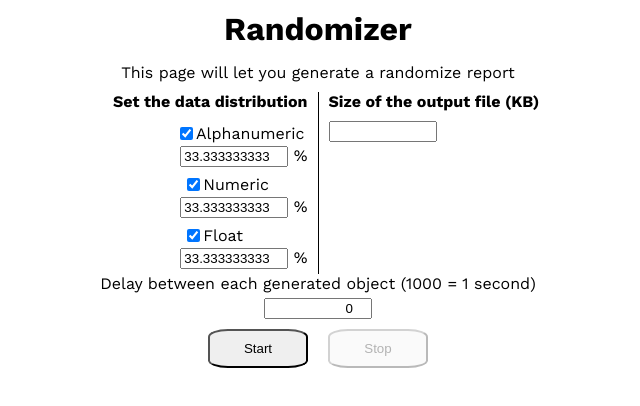
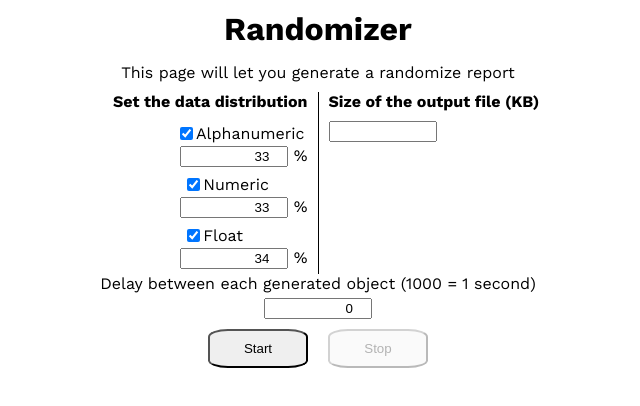
Before and after one commit to aziziaziz/IN_Randomizer, a Vue app in the folder randomizer/: page / in a window 1280 px wide. Shown: the top 406 px of the page, without its empty margins (322-962 px from the left). Built offline with nearby package versions, Linux system fonts and the light colour scheme.

Commit message:
Improve logic when the percentage changes

```diff
--- a/randomizer/src/pages/Randomizer.vue
+++ b/randomizer/src/pages/Randomizer.vue
@@ -151,8 +151,23 @@ export default {
       let checked = this.getCheckedIndex();
       let perc = 100 / checked.checked.length;
 
-      checked.checked.forEach(c => this.distributionValue[c] = perc);
+      checked.checked.forEach(c => this.distributionValue[c] = Math.ceil(perc));
       checked.unchecked.forEach(c => this.distributionValue[c] = null);
+
+      let total = this.distributionValue.reduce((a, b) => a + b);
+      if (total > 100) {
+        let extra = total - 100;
+        for (let i = 0; i < this.distributionValue.length; i++) {
+          if (extra > 0) {
+            this.distributionValue[i]--;
+            extra--;
+          }
+
+          if (extra == 0) {
+            break;
+          }
+        }
+      }
     },
     distributionChanged: function(index) {
       if (this.distributionValue[index] > 100) {
@@ -164,13 +179,28 @@ export default {
 
       if (othersLength == 0) {
         this.distributionValue[index] = 100;
-      } else {
-        let othersValue = balance / othersLength;
+      } else if (othersLength == 1) {
         checked.checked.forEach(c => {
           if (c != index) {
-            this.distributionValue[c] = othersValue;
+            this.distributionValue[c] = balance;
           }
         });
+      } else if (othersLength > 1) {
+        let nextIndex = index + 1;
+        if (nextIndex >= checked.checked.length) {
+          nextIndex -= checked.checked.length;
+        }
+
+        let nextnextIndex = nextIndex + 1;
+        if (nextnextIndex >= checked.checked.length) {
+          nextnextIndex -= checked.checked.length;
+        }
+
+        if (this.distributionValue[index] > (100 - this.distributionValue[nextnextIndex])) {
+          this.distributionValue[index] = 100 - this.distributionValue[nextnextIndex];
+        }
+
+        this.distributionValue[nextIndex] = 100 - this.distributionValue[index] - this.distributionValue[nextnextIndex];
       }
     }
   },
```
